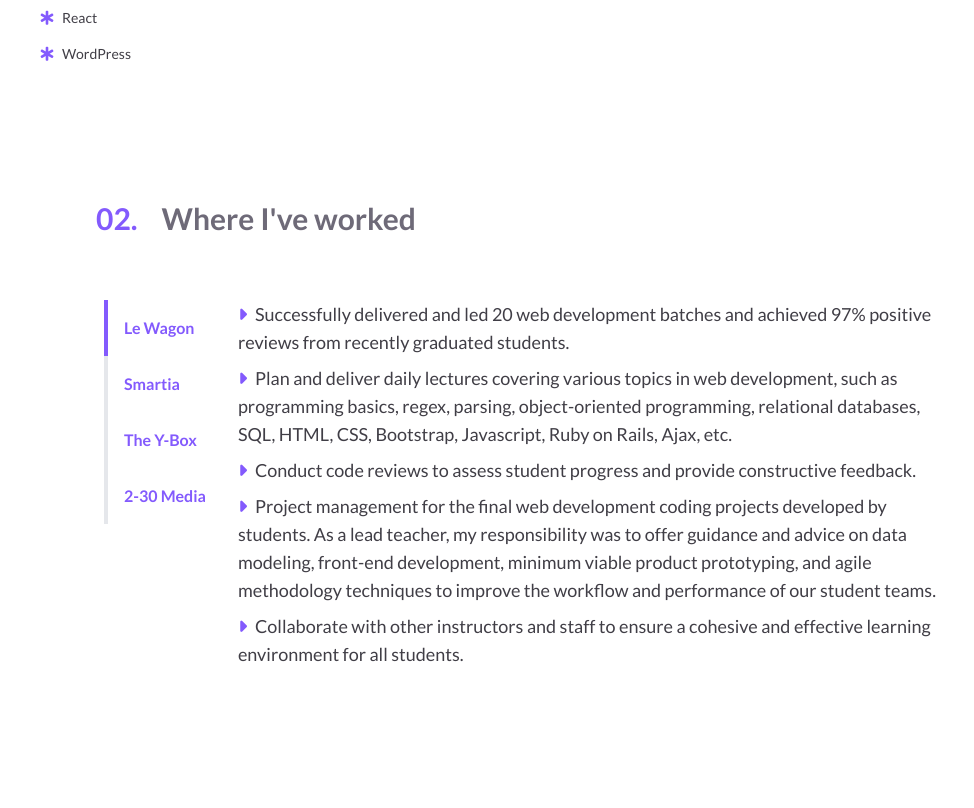
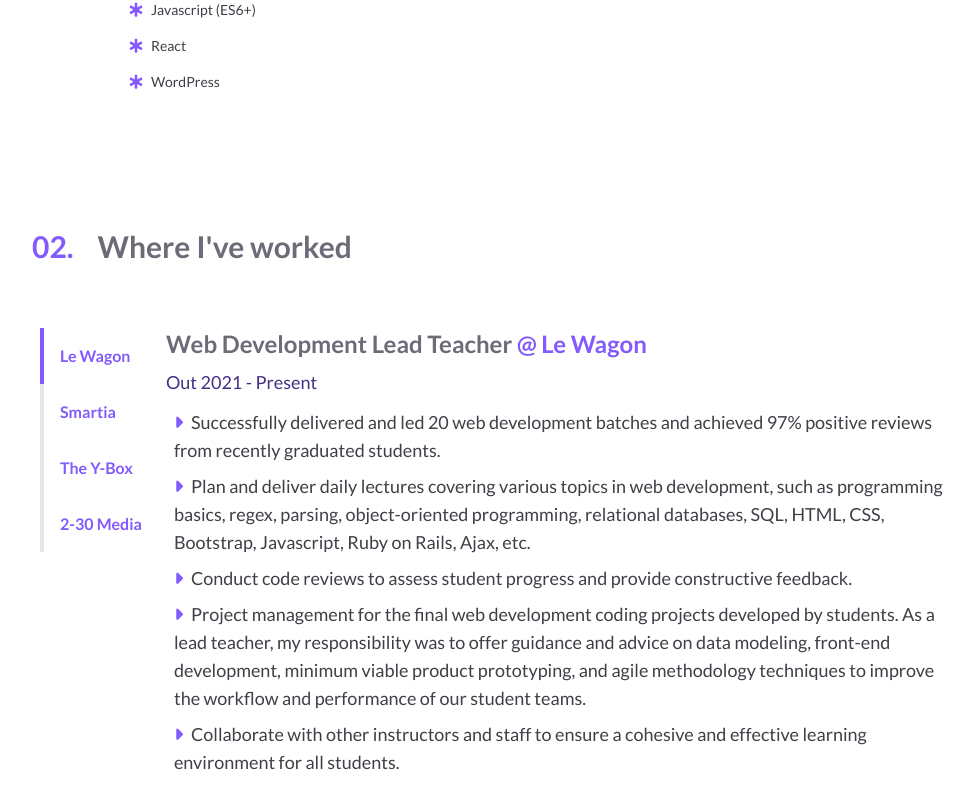
Before and after one commit to cvaldivia83/portfolio, a React (Vite) app: page / in a window 1280 px wide. Shown: the part 1448-2256 px from the top of the page, without its empty margins (96-1070 px from the left). Before the commit the page ends 2196 px from the top, so only its background shows below. Built offline with nearby package versions, Linux system fonts and the light colour scheme.

Commit message:
Add WorkTitle component + css

```diff
--- a/src/assets/css/About.css
+++ b/src/assets/css/About.css
@@ -4,7 +4,7 @@
 
 @layer components {
   .about {
-    @apply my-16 pb-16;
+    @apply my-16 pb-16 w-5/6 mx-auto;
   }
 
   .about-paragraph {
--- a/src/assets/css/Work.css
+++ b/src/assets/css/Work.css
@@ -3,9 +3,7 @@
 @tailwind utilities;
 
 @layer components {
-  .work {
-    @apply md:ml-16;
-  }
+
 
   .work-btn {
     @apply p-4 text-dPurple font-semibold min-[780px]:border-l-4 max-[768px]:border-b-4 ease-in-out duration-300;
--- /dev/null
+++ b/src/assets/css/WorkTitle.css
@@ -0,0 +1,17 @@
+@tailwind base;
+@tailwind components;
+@tailwind utilities;
+
+@layer components {
+  .job-dates {
+    @apply text-DPurple text-lg;
+  }
+
+  .job-company {
+    @apply text-dPurple;
+  }
+
+  .job-title {
+    @apply text-2xl text-dGray font-bold mb-2;
+  }
+}
--- a/src/assets/jobs.json
+++ b/src/assets/jobs.json
@@ -1,5 +1,11 @@
 {
-  "le_wagon": [
+  "le_wagon": {
+    "id": "le_wagon",
+    "position": "Web Development Lead Teacher",
+    "company": "Le Wagon",
+    "start_date": "Out 2021",
+    "end_date": "Present",
+    "description": [
       {
         "id": "le_wagon-01",
         "item": "Successfully delivered and led 20 web development batches and achieved 97% positive reviews from recently graduated students."
@@ -20,8 +26,15 @@
         "id": "le_wagon-05",
         "item": "Collaborate with other instructors and staff to ensure a cohesive and effective learning environment for all students."
       }
-  ],
-  "smartia": [
+    ]
+  },
+  "smartia": {
+    "id": "smartia",
+    "position": "Affiliate Manager",
+    "company": "Smartia",
+    "start_date": "Set 2020",
+    "end_date": "Mar 2021",
+    "description": [
       {
         "id": "smartia-01",
         "item": "Affiliate prospection, recruiting, and onboarding: 20% increase of new affiliate partners in my portfolio."
@@ -42,8 +55,15 @@
         "id": "smartia-05",
         "item": "Generate monthly reports to affiliates stating their monthly earnings through our affiliate program. Review lead generation provided by affiliates, excluding any potentially invalid data."
       }
-  ],
-  "y-box": [
+    ]
+  },
+  "y-box": {
+    "id": "y-box",
+    "position": "Digital Product Manager",
+    "company": "The Y-Box",
+    "start_date": "Mai 2017",
+    "end_date": "Mar 2020",
+    "description": [
       {
         "id": "y-box-01",
         "item": "Plan and purchase ad space across media channels such as Google Ads and Facebook Ads. Analyze performance metrics, conversion rates, and return on investment (ROI) to assess the effectiveness of campaigns. Monitor and manage advertising budgets to optimize costs and continuously improve campaign performance and strategies."
@@ -60,8 +80,15 @@
         "id": "y-box-04",
         "item": "I was able to achieve significant results, such as a 30% increase in community member acquisition and a 15% increase in revenue growth, reaching as high as R$55.000 per month."
       }
-  ],
-  "deux_trente": [
+    ]
+  },
+  "deux_trente": {
+    "id": "deux_trente",
+    "position": "Digital Product Manager Intern",
+    "company": "2-30 Media",
+    "start_date": "Abr 2016",
+    "end_date": "Out 2016",
+    "description": [
       {
         "id": "deux_trente-01",
         "item": "During my 6-month internship, I achieved significant results, such as acquiring and retaining over 200k members for mx.testclub.com's community and revenue growth of up to 12,000 € per month."
@@ -88,3 +115,4 @@
       }
     ]
   }
+}
--- a/src/components/WorkExperience.jsx
+++ b/src/components/WorkExperience.jsx
@@ -1,12 +1,13 @@
 import SectionTitle from "./SectionTitle"
 import React from 'react';
 import data from '../assets/jobs.json'
+import WorkTitle from "./WorkTitle";
 
 export default function WorkExperience() {
   const [ work, setWork ] = React.useState("le_wagon");
 
   return (
-    <div className="work" id="work">
+    <div className="work" id="experience">
       <SectionTitle title="Where I've worked" order="section-02" />
 
       <div className="jobs">
@@ -33,8 +34,16 @@
 
 
           <div className="job-description">
+
+            <WorkTitle
+              position={data[work].position}
+              company={data[work].company}
+              start_date={data[work].start_date}
+              end_date={data[work].end_date}
+            />
+
             {
-            data[work].map((job) => {
+              data[work].description.map((job) => {
                 return (
                 <p key={job.id} className="job-paragraph">
                   <span className="jobs-icon"><i className="fa-solid fa-caret-right"></i></span>
--- /dev/null
+++ b/src/components/WorkTitle.jsx
@@ -0,0 +1,17 @@
+import PropTypes from 'prop-types';
+
+export default function WorkTitle({position, company, start_date, end_date}) {
+  return (
+    <div className="mb-3">
+      <h3 className="job-title">{position}<span className="job-company"> @ {company}</span></h3>
+      <small className='job-dates'>{start_date} - {end_date}</small>
+    </div>
+  )
+}
+
+WorkTitle.propTypes = {
+  position: PropTypes.string.isRequired,
+  company: PropTypes.string.isRequired,
+  start_date: PropTypes.string.isRequired,
+  end_date: PropTypes.string.isRequired
+}
--- a/src/index.css
+++ b/src/index.css
@@ -8,3 +8,4 @@
 @import url('./assets/css/About.css');
 @import url('./assets/css/SectionTitle.css');
 @import url('./assets/css/Work.css');
+@import url('./assets/css/WorkTitle.css');
```
Lines whose indentation alone changed are shown as unchanged.
